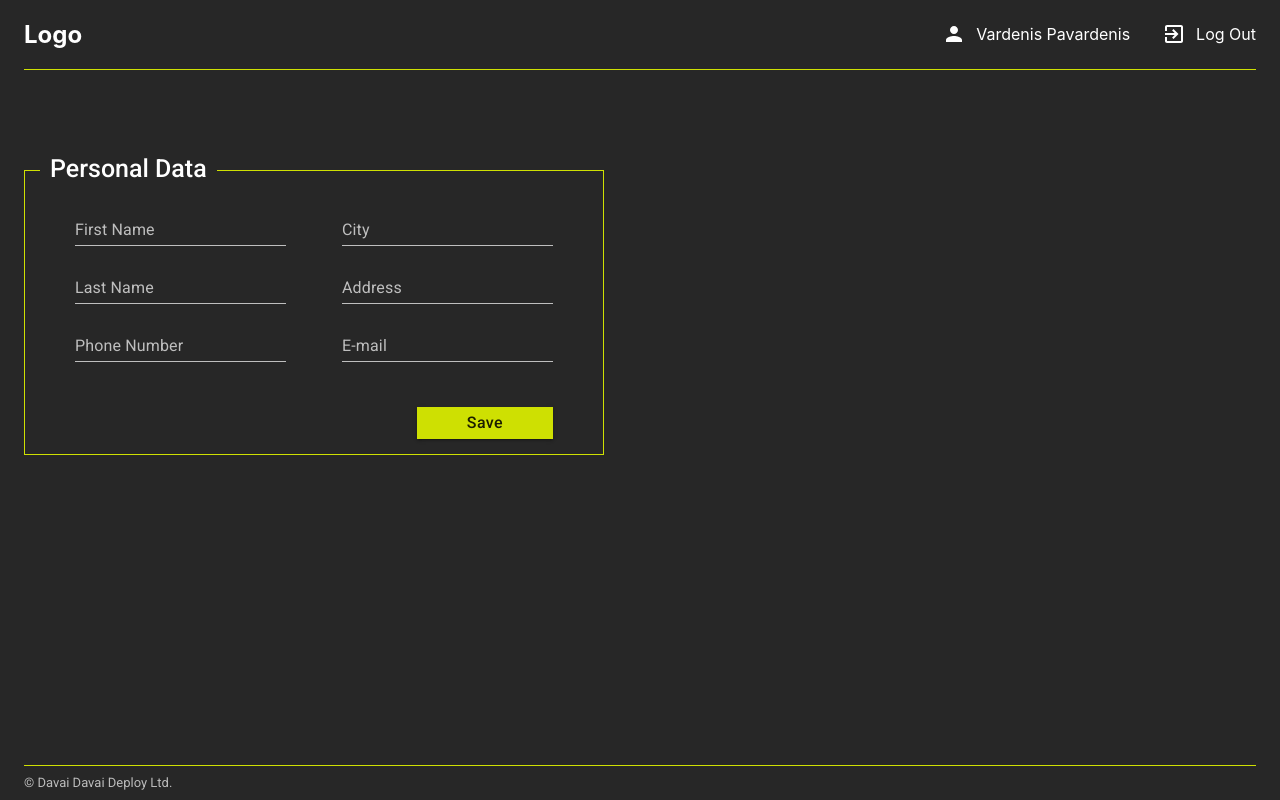
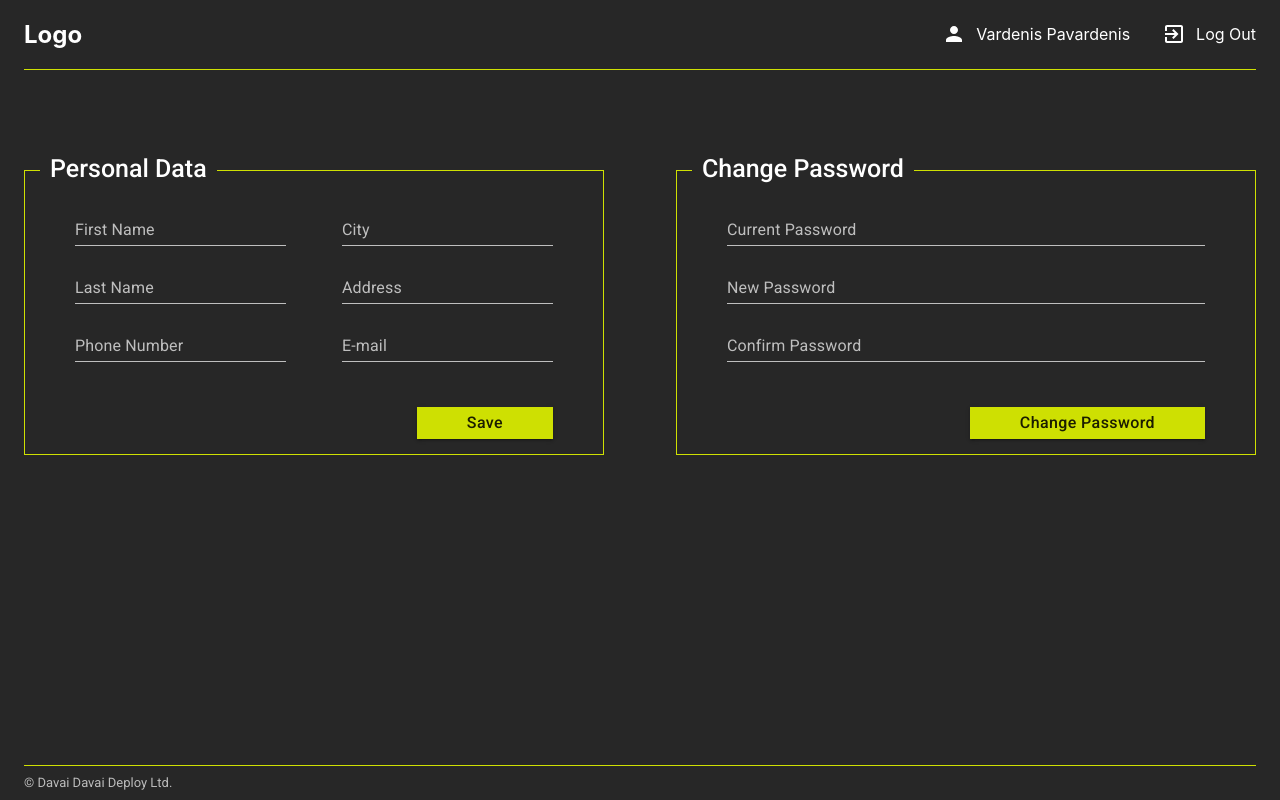
Before and after one commit to giplonis/delivery-service, a React (Create React App) app in the folder ui/: page /profile in a window 1280 px wide. Built offline with nearby package versions, Linux system fonts and the light colour scheme.

Commit message:
DDD-46 add password change form

```diff
--- a/ui/src/components/Field.jsx
+++ b/ui/src/components/Field.jsx
@@ -3,16 +3,16 @@ import TextField from "@material-ui/core/TextField";
 import "../styles/Field.css";
 import { useField } from "formik";
 
-const CustomTextField = ({ label, className, ...props }) => {
+const CustomTextField = ({ label, className, type, ...props }) => {
   const [field, meta] = useField(props);
   const errorText = meta.error && meta.touched ? meta.error : "";
-  return <TextField className={className} label={label} {...field} helperText={errorText} error={!!errorText} />;
+  return <TextField className={className} label={label} {...field} helperText={errorText} error={!!errorText} type={type} />;
 };
 
 function Field(props) {
   return (
     <div>
-      <CustomTextField className="input-field" label={props.label} name={props.name} />
+      <CustomTextField className="input-field" label={props.label} name={props.name} type={props.type} />
     </div>
   );
 }
--- /dev/null
+++ b/ui/src/components/PasswordChange.jsx
@@ -0,0 +1,56 @@
+import React from "react";
+import { Formik, Form } from "formik";
+import Field from "./Field";
+import { Button } from "@material-ui/core";
+import * as yup from "yup";
+
+function PasswordChange() {
+  const labels = [
+    { label: "Current Password", name: "password" },
+    { label: "New Password", name: "newPassword" },
+    { label: "Confirm Password", name: "confirmPassword" },
+  ];
+
+  const validationSchema = yup.object({
+    password: yup.string().required("Required").max(50, "Your password is too long!").min(8, "Password must be at least 8 characters long!"),
+    newPassword: yup
+      .string()
+      .required("Required")
+      .max(50, "Your password is too long!")
+      .min(8, "Password must be at least 8 characters long!")
+      .notOneOf([yup.ref("password"), null], "Password must not match your current one!"),
+    confirmPassword: yup
+      .string()
+      .required("Required")
+      .oneOf([yup.ref("newPassword"), null], "Passwords don't match!"),
+  });
+
+  return (
+    <Formik
+      initialValues={{
+        password: "",
+        newPassword: "",
+        confirmPassword: "",
+      }}
+      validationSchema={validationSchema}
+      onSubmit={(data) => {
+        // Submit data to <Profile /> here
+      }}>
+      <Form>
+        <div className="form-wrapper">
+          <div className="form-inner">
+            <div className="form-header">Change Password</div>
+            {labels.map((label, key) => (
+              <Field key={key} label={label.label} name={label.name} type="password" />
+            ))}
+            <Button color="primary" variant="contained" className="form-button save-personal-data-button" type="submit">
+              Change Password
+            </Button>
+          </div>
+        </div>
+      </Form>
+    </Formik>
+  );
+}
+
+export default PasswordChange;
--- a/ui/src/components/Profile.jsx
+++ b/ui/src/components/Profile.jsx
@@ -3,6 +3,7 @@ import Header from "./Header";
 import Footer from "./Footer";
 import { Container, Grid } from "@material-ui/core";
 import PersonalData from "./PersonalData";
+import PasswordChange from "./PasswordChange";
 
 function Profile() {
   return (
@@ -13,7 +14,9 @@ function Profile() {
           <Grid item xs={6}>
             <PersonalData />
           </Grid>
-          <Grid item xs={6}></Grid>
+          <Grid item xs={6}>
+            <PasswordChange />
+          </Grid>
         </Grid>
       </div>
       <Footer />
```
